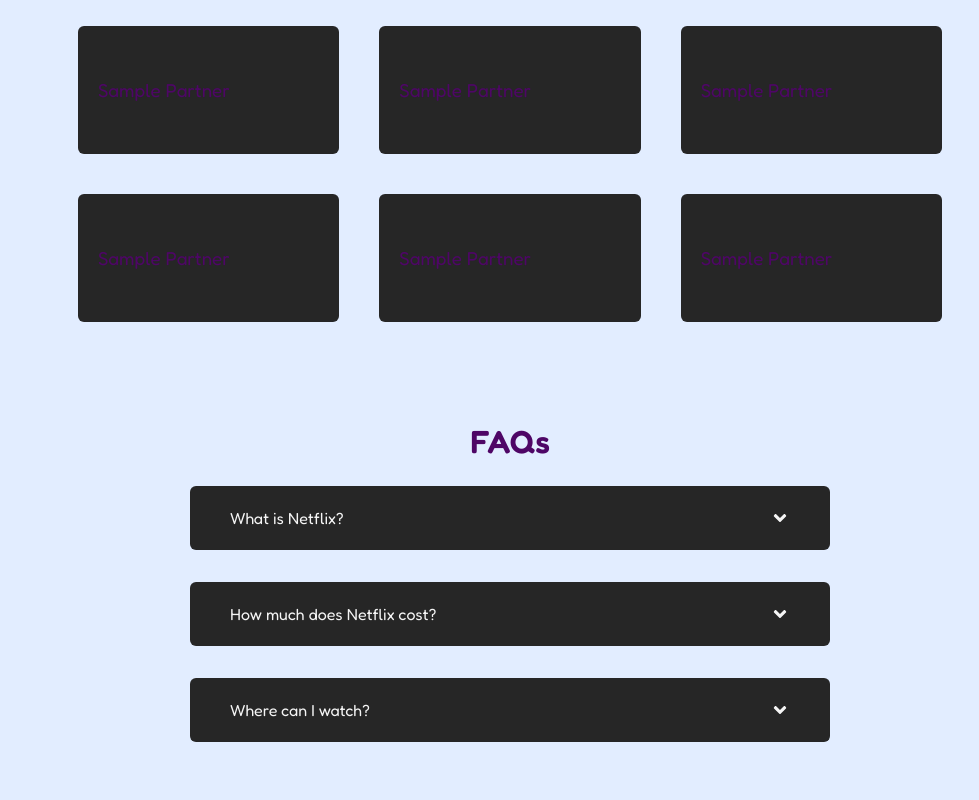
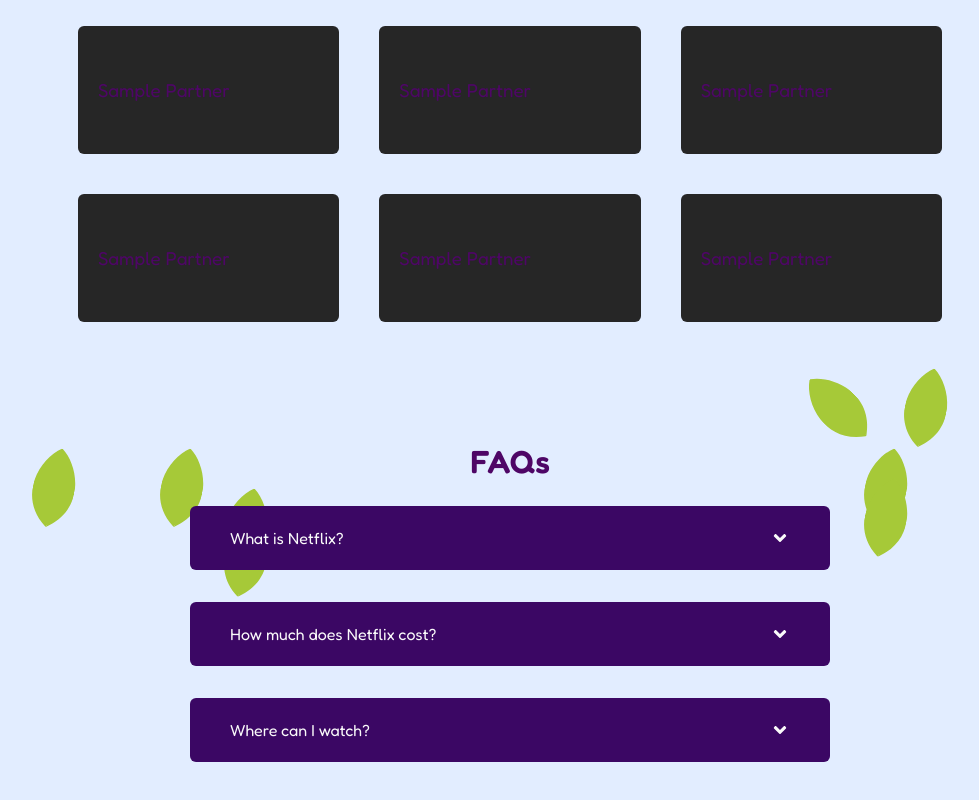
Before and after one commit to JoseArron/central-launch, a Next.js app: page / in a window 1280 px wide. Shown: the part 4850-5650 px from the top of the page, without its empty margins (130-1109 px from the left). Built offline with nearby package versions, Linux system fonts and the light colour scheme.

Commit message:
draft motion values (scroll animations) for leaves

```diff
--- a/src/components/FAQ.tsx
+++ b/src/components/FAQ.tsx
@@ -12,10 +12,10 @@
   const [isOpen, setIsOpen] = useState(false);
 
   return (
-    <div className="flex flex-col bg-neutral-800 w-full rounded-md px-5 mb-4">
+    <div className="flex flex-col bg-purple-950 w-full text-neutral-50 rounded-md px-5 mb-4">
       <div>
         <button
-          className="w-full text-start text-neutral-100 p-5 rounded-md flex justify-between items-center"
+          className="w-full text-start p-5 rounded-md flex justify-between items-center"
           onClick={() => setIsOpen(!isOpen)}
         >
           <p>{question}</p>
--- /dev/null
+++ b/src/components/Leaf.tsx
@@ -0,0 +1,18 @@
+"use client";
+import { motion } from "motion/react";
+import Image from "next/image";
+import leaf from "@/../public/assets/leaf.svg";
+
+interface LeafProps {
+  className?: string;
+}
+
+const Leaf = ({ className }: LeafProps) => {
+  return (
+    <motion.div className={`absolute ${className}`}>
+      <Image src={leaf} alt="leaf" fill className="object-contain" />
+    </motion.div>
+  );
+};
+
+export default Leaf;
--- a/src/components/sections/FAQs.tsx
+++ b/src/components/sections/FAQs.tsx
@@ -1,4 +1,8 @@
+"use client";
 import FAQ from "../FAQ";
+import { motion, useScroll, useTransform } from "motion/react";
+import Leaf from "../Leaf";
+import { useRef } from "react";
 
 type FaqsProps = {
   question: string;
@@ -24,11 +28,41 @@
 ];
 
 export default function FAQs() {
+  const ref = useRef(null);
+  const { scrollYProgress } = useScroll({
+    target: ref,
+    offset: ["start end", "end start"],
+  });
+
+  const leafGroup1Y = useTransform(scrollYProgress, [0, 1], ["0vh", "50vh"]);
+  const leafGroup2Y = useTransform(scrollYProgress, [0, 1], ['0vh', "50vh"]);
+  const leafGroup3Y = useTransform(scrollYProgress, [0, 1], ["0vh", "50vh"]);
+  const leafGroup4Y = useTransform(scrollYProgress, [0, 1], ["0vh", "100vh"]);
+
   return (
     <div
       id="faqs"
-      className="flex flex-col items-center justify-center py-12 px-4 md:px-12 lg:px-24 xl:px-36 w-full gap-5"
+      className="flex flex-col items-center justify-center py-12 px-4 md:px-12 lg:px-24 xl:px-36 w-full gap-5 relative"
+      ref={ref}
     >
+      <div className="-z-10 relative w-full">
+        <motion.div style={{ y: leafGroup1Y }}>
+          <Leaf className={"w-20 h-20 left-32 rotate-12"} />
+          <Leaf className={"w-20 h-20 right-32 bottom-0 -rotate-45"} />
+        </motion.div>
+        <motion.div style={{ y: leafGroup2Y }}>
+          <Leaf className={"w-20 h-20 right-10 bottom-0 rotate-12"} />
+          <Leaf className={"w-20 h-20 left-0 top-0 rotate-12"} />
+        </motion.div>
+        <motion.div style={{ y: leafGroup3Y }}>
+          <Leaf className={"w-20 h-20 right-20 rotate-12"} />
+          <Leaf className={"w-20 h-20 left-48 top-10 rotate-12"} />
+        </motion.div>
+        <motion.div style={{ y: leafGroup4Y }}>
+          <Leaf className={"w-20 h-20 right-20 rotate-12"} />
+          <Leaf className={"w-20 h-20 left-48 top-10 rotate-12"} />
+        </motion.div>
+      </div>
       <h1>FAQs</h1>
       <div className="flex flex-col gap-4 items-center justify-center w-full max-w-screen-sm">
         {faqs.map(({ question, answer }, idx) => (
```
Also changed, not shown: public/assets/leaf.svg (added).
